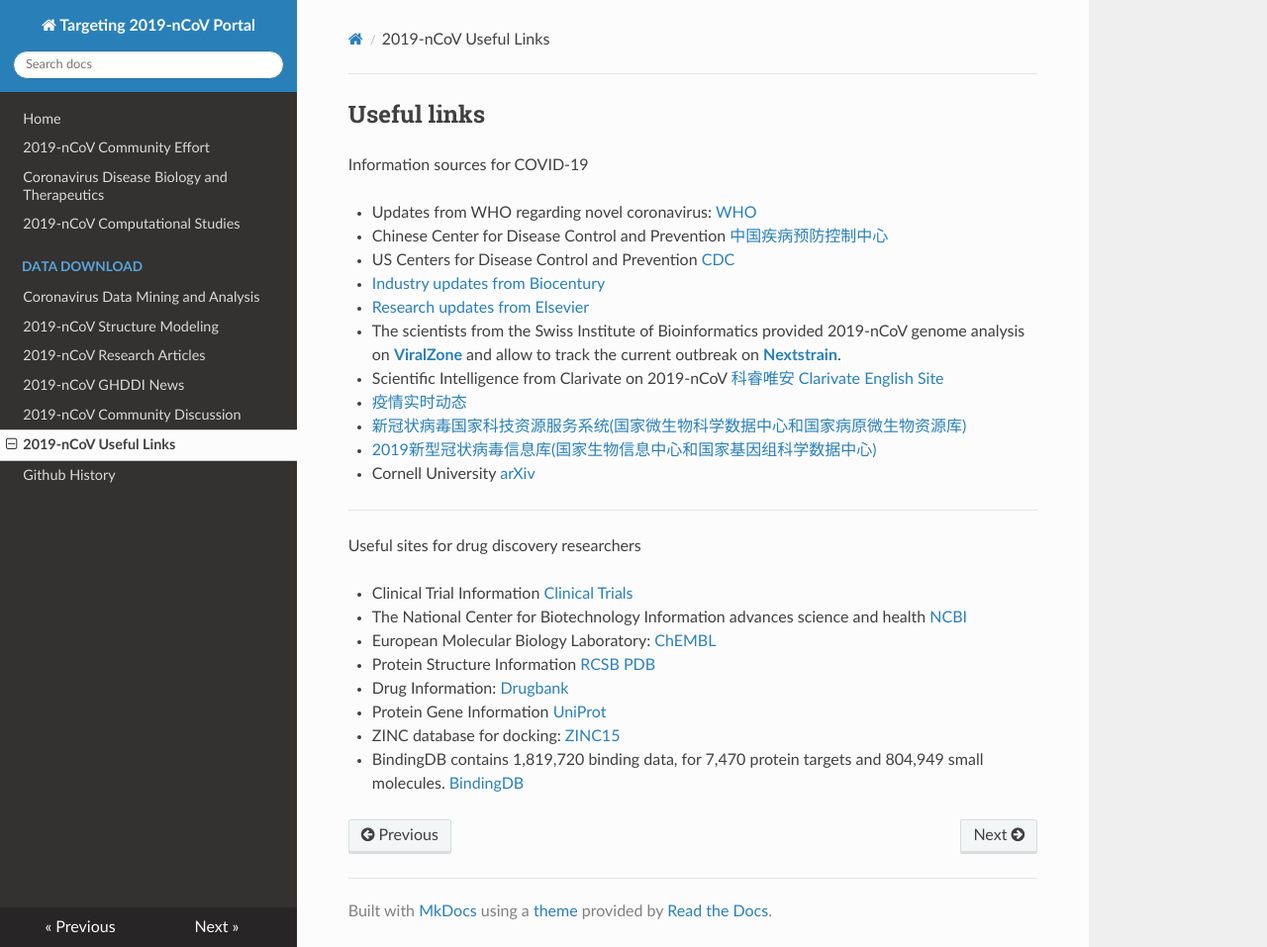
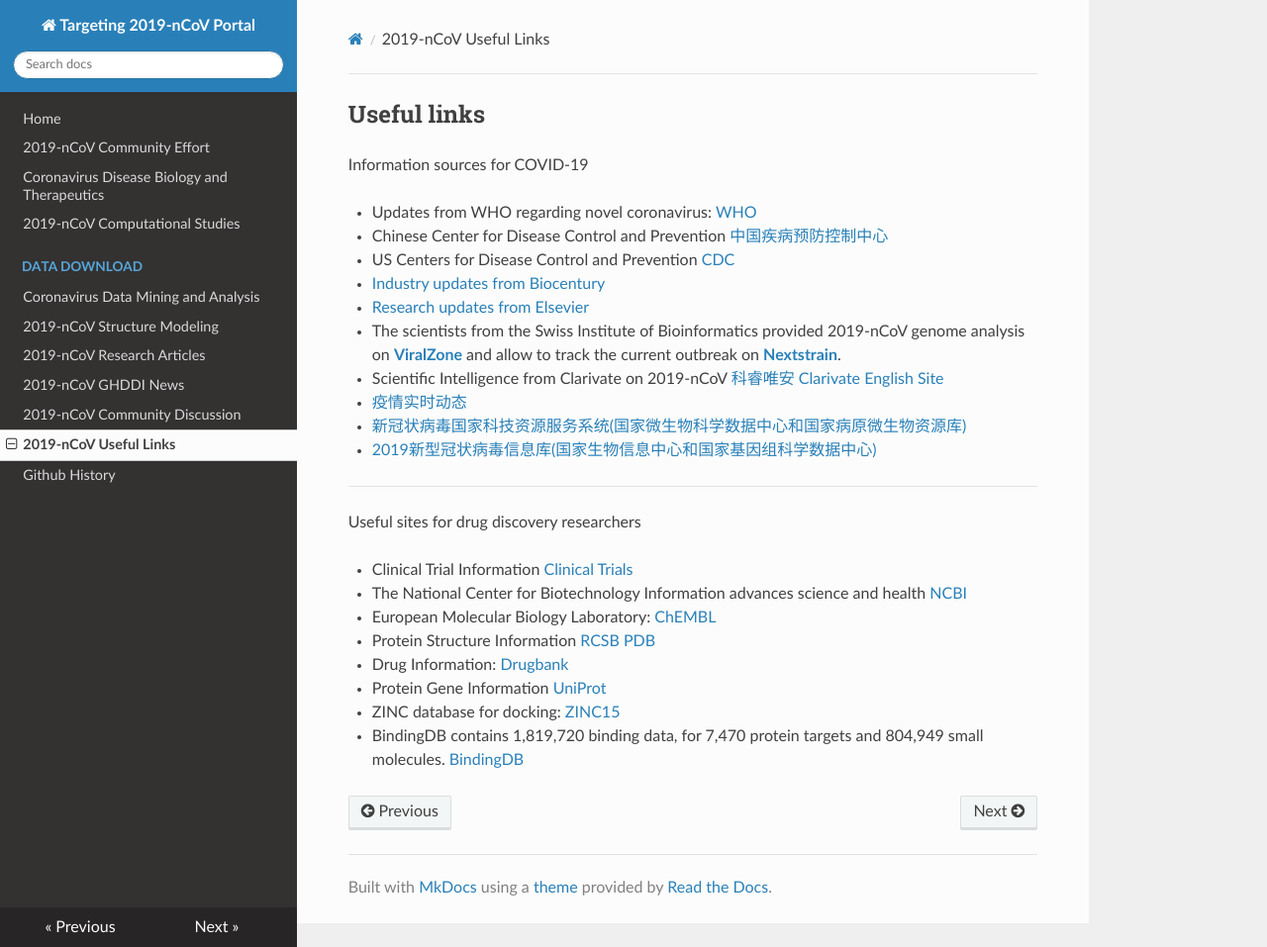
Before and after one commit to GHDDI-AILab/Targeting2019-nCoV, an MkDocs documentation site: the page built from docs/useful_links.md, in a window 1280 px wide and 957 px high. Shown: the whole window at 99% size. Built offline with MkDocs 1.6.1, drawn with Linux system fonts in a browser that asks for light colours; nearby versions of some CDN libraries.

Commit message:
deleted one link

```diff
--- a/docs/useful_links.md
+++ b/docs/useful_links.md
@@ -14,7 +14,6 @@
  * [疫情实时动态](https://ncov.dxy.cn/ncovh5/view/pneumonia?scene=2&clicktime=1579579384&enterid=1579579384&from=timeline&isappinstalled=0)
  * [新冠状病毒国家科技资源服务系统(国家微生物科学数据中心和国家病原微生物资源库)](http://nmdc.cn/#/nCoV)
  * [2019新型冠状病毒信息库(国家生物信息中心和国家基因组科学数据中心)](https://bigd.big.ac.cn/ncov)
- * Cornell University [arXiv](https://blogs.cornell.edu/arxiv/2020/03/12/arxiv-responds-to-covid-19-uncertainties/)
 
 ---
 
```
